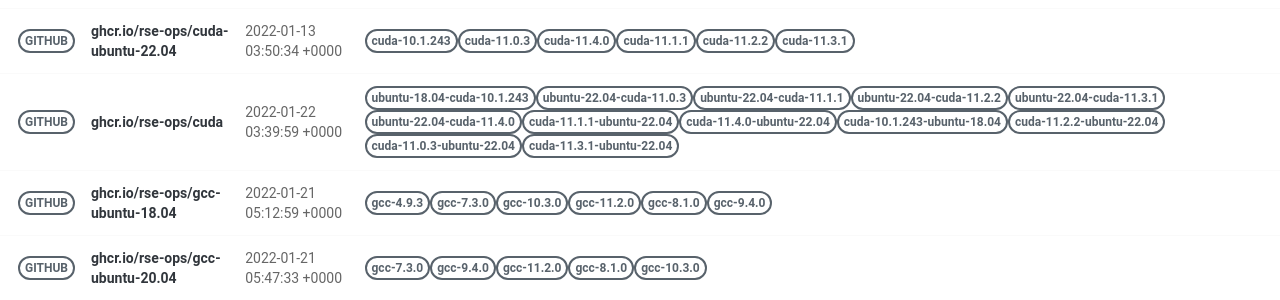
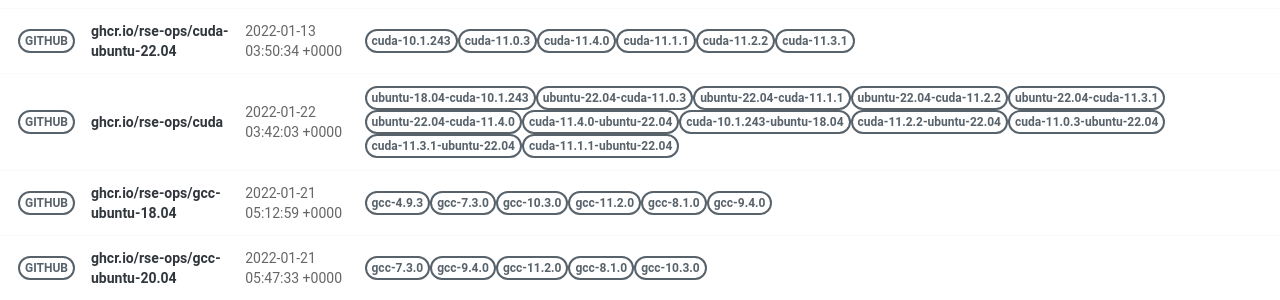
Before and after one commit to rse-ops/docker-images, a Jekyll site: the page built from pages/index.md, in a window 1280 px wide. Shown: the part 421-721 px from the top of the page. Built offline with Jekyll 4.4.1, drawn with Linux system fonts in a browser that asks for light colours; nearby versions of some CDN libraries.

Commit message:
Automated push to update library 2022-01-22

```diff
--- a/_library/ghcr.io-rse-ops-cuda.md
+++ b/_library/ghcr.io-rse-ops-cuda.md
@@ -1,7 +1,7 @@
 ---
 layout: container
 name: ghcr.io/rse-ops/cuda
-updated_at: 2022-01-22 03:39:59.242675
+updated_at: 2022-01-22 03:42:03.850495
 
 
 container_url: https://github.com/orgs/rse-ops/packages/container/package/cuda
```
Also changed, not shown: other parts of _library/ghcr.io-rse-ops-cuda.md (+3 -3 lines).
